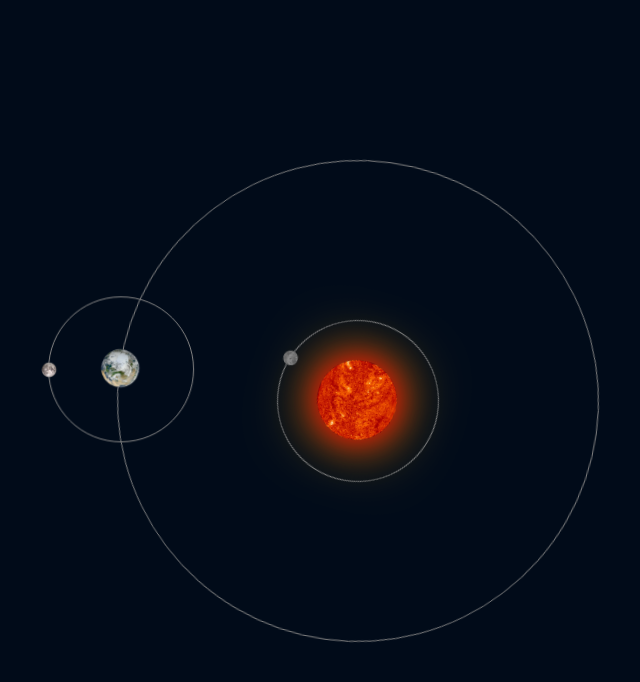
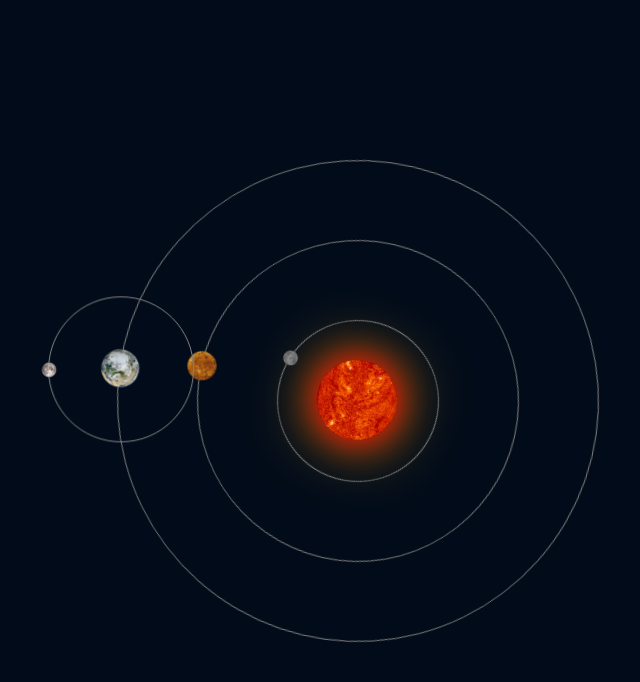
Before and after one commit to surpise/Solar-System, a React (Vite) app: page / in a window 1280 px wide. Shown: the top 682 px of the page, without its empty margins (283-923 px from the left). Built offline with nearby package versions, Linux system fonts and the light colour scheme.

Commit message:
feat: 금성 구현 #7
금성 구현

```diff
--- a/src/scripts/components/Sun.jsx
+++ b/src/scripts/components/Sun.jsx
@@ -2,11 +2,13 @@ import '@styles/components/Sun.css';
 
 import Earth from '@components/Earth';
 import Mercury from '@components/Mercury';
+import Venus from '@components/Venus';
 
 const Sun = () => {
   return (
     <div className="sun">
       <Mercury />
+      <Venus/>
       <Earth />
     </div>
   );
--- /dev/null
+++ b/src/scripts/components/Venus.jsx
@@ -0,0 +1,11 @@
+import '@styles/components/Venus.css';
+
+const Venus = () => {
+  return (
+    <div className="venus-orbit">
+      <div className="venus"></div>
+    </div>
+  );
+};
+
+export default Venus;
--- /dev/null
+++ b/src/styles/components/Venus.css
@@ -0,0 +1,31 @@
+@import '../animation/Revolve.css';
+@import '../animation/Rotate.css';
+
+.venus-orbit {
+  position: absolute;
+  top: -200%;
+  left: -200%;
+
+  width: 20rem;
+  aspect-ratio: 1;
+
+  border: solid 0.01rem gray;
+  border-radius: 50%;
+
+  animation: revolve 225s linear infinite;
+}
+
+.venus {
+  position: absolute;
+  top: 50%;
+
+  width: 2rem;
+  aspect-ratio: 1;
+
+  border-radius: 50%;
+
+  background: url(../../assets/venus.png);
+  background-size: 100% 100%;
+
+  animation: rotate 117s linear infinite;
+}
```
